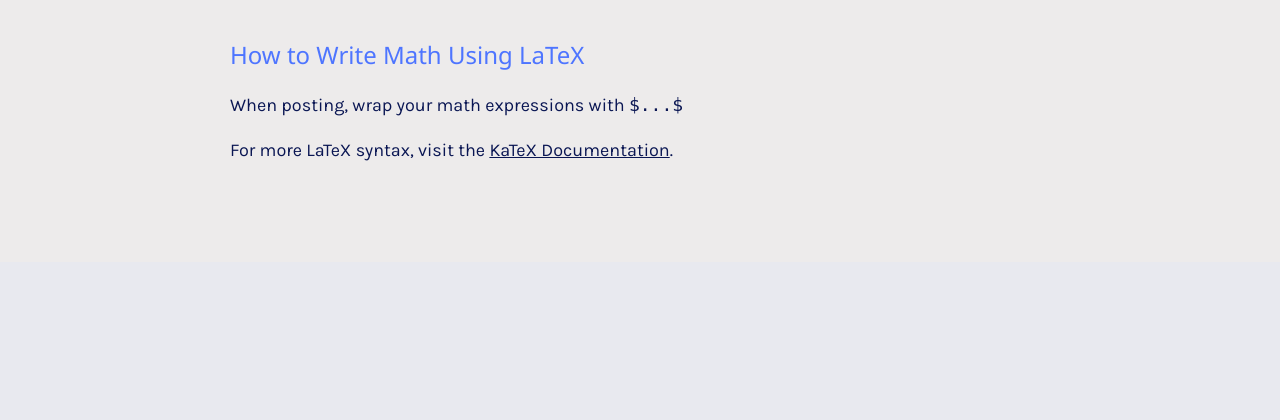
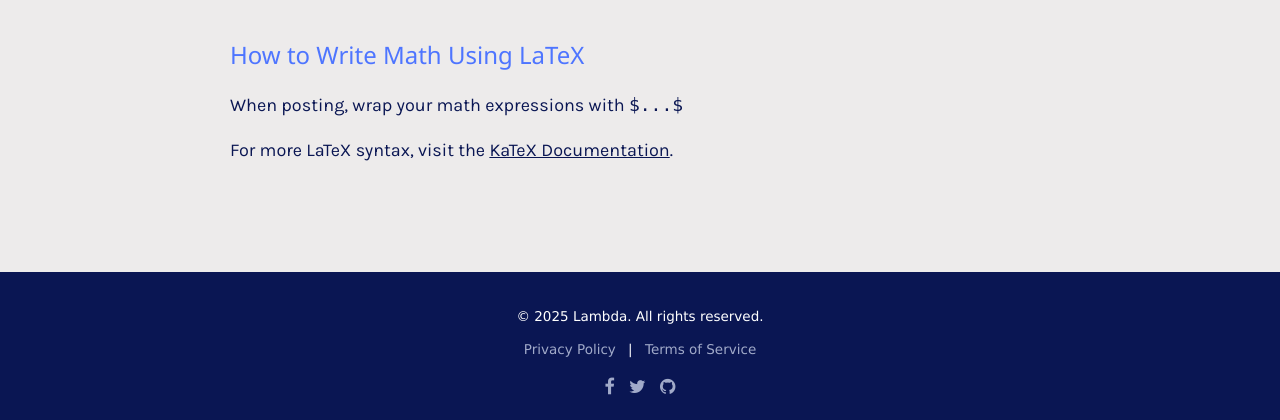
Before and after one commit to ZahraaMohd-c/lambda, a Django app: page /home/ in a window 1280 px wide. Shown: the part 816-1236 px from the top of the page. Before the commit the page ends 977 px from the top, so only its background shows below. Run offline with Django 5.2, Linux system fonts and the light colour scheme.

Commit message:
added a footer

```diff
--- a/main_app/static/css/navStyle.css
+++ b/main_app/static/css/navStyle.css
@@ -106,6 +106,45 @@ body {
     margin: 0;
     display: inline;
 }
+
+/* footer */
+
+.footer {
+    background: #0A1653;
+    color: white;
+    text-align: center;
+    padding: 20px 10px;
+    margin-top: 50px;
+    font-size: 0.9rem;
+}
+
+.footer-content a {
+    color: #a1aac9;
+    text-decoration: none;
+    margin: 0 8px;
+    transition: color 0.3s ease;
+}
+
+.footer-content a:hover {
+    color: #ffffff;
+}
+
+.social-icons {
+    margin-top: 10px;
+}
+
+.social-icons a {
+    margin: 0 5px;
+    color: #a1aac9;
+    font-size: 1.2rem;
+    transition: color 0.3s ease, transform 0.2s ease;
+}
+
+.social-icons a:hover {
+    color: #ffffff;
+    transform: translateY(-2px);
+}
+
 
 
 
--- a/main_app/templates/base.html
+++ b/main_app/templates/base.html
@@ -6,8 +6,8 @@
     <meta name="viewport" content="width=device-width, initial-scale=1.0">
     <title>Lambda</title>
     <link rel="stylesheet" href="{% static 'css/navStyle.css' %}">
-    <link rel="stylesheet" href='https://www.w3schools.com/w3css/5/w3.css'>
-<link rel="stylesheet" href="https://cdnjs.cloudflare.com/ajax/libs/font-awesome/4.7.0/css/font-awesome.min.css">
+    <link rel="stylesheet" href="https://www.w3schools.com/w3css/5/w3.css">
+    <link rel="stylesheet" href="https://cdnjs.cloudflare.com/ajax/libs/font-awesome/4.7.0/css/font-awesome.min.css">
 </head>
 <body>
     <nav class="navbar">
@@ -33,5 +33,20 @@
 
     {% block body %}
     {% endblock %}
+
+    <footer class="footer">
+        <div class="footer-content">
+            <p>&copy; 2025 Lambda. All rights reserved.</p>
+            <p>
+                <a href="#">Privacy Policy</a> |
+                <a href="#">Terms of Service</a>
+            </p>
+            <div class="social-icons">
+                <a href="#"><i class="fa fa-facebook"></i></a>
+                <a href="#"><i class="fa fa-twitter"></i></a>
+                <a href="#"><i class="fa fa-github"></i></a>
+            </div>
+        </div>
+    </footer>
 </body>
 </html>
```
